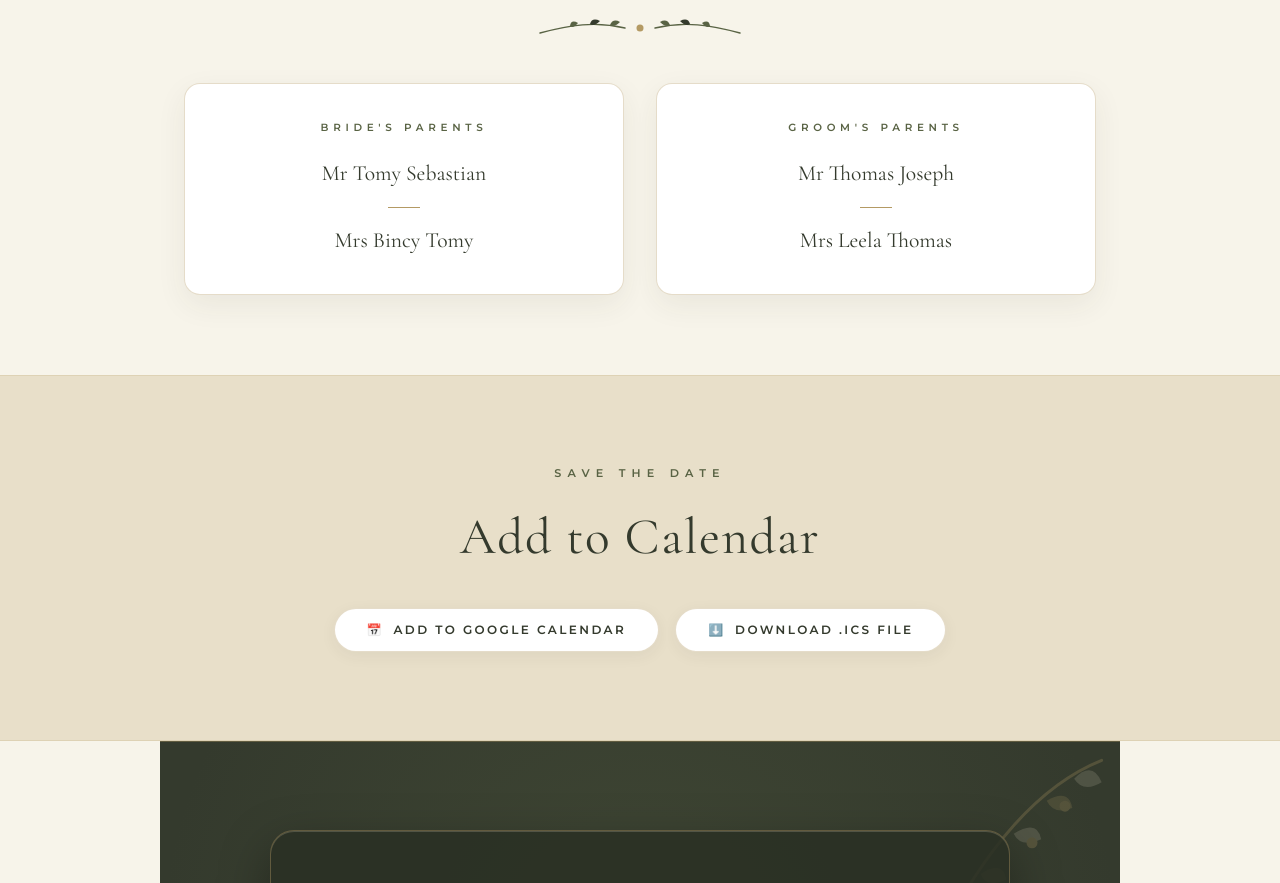
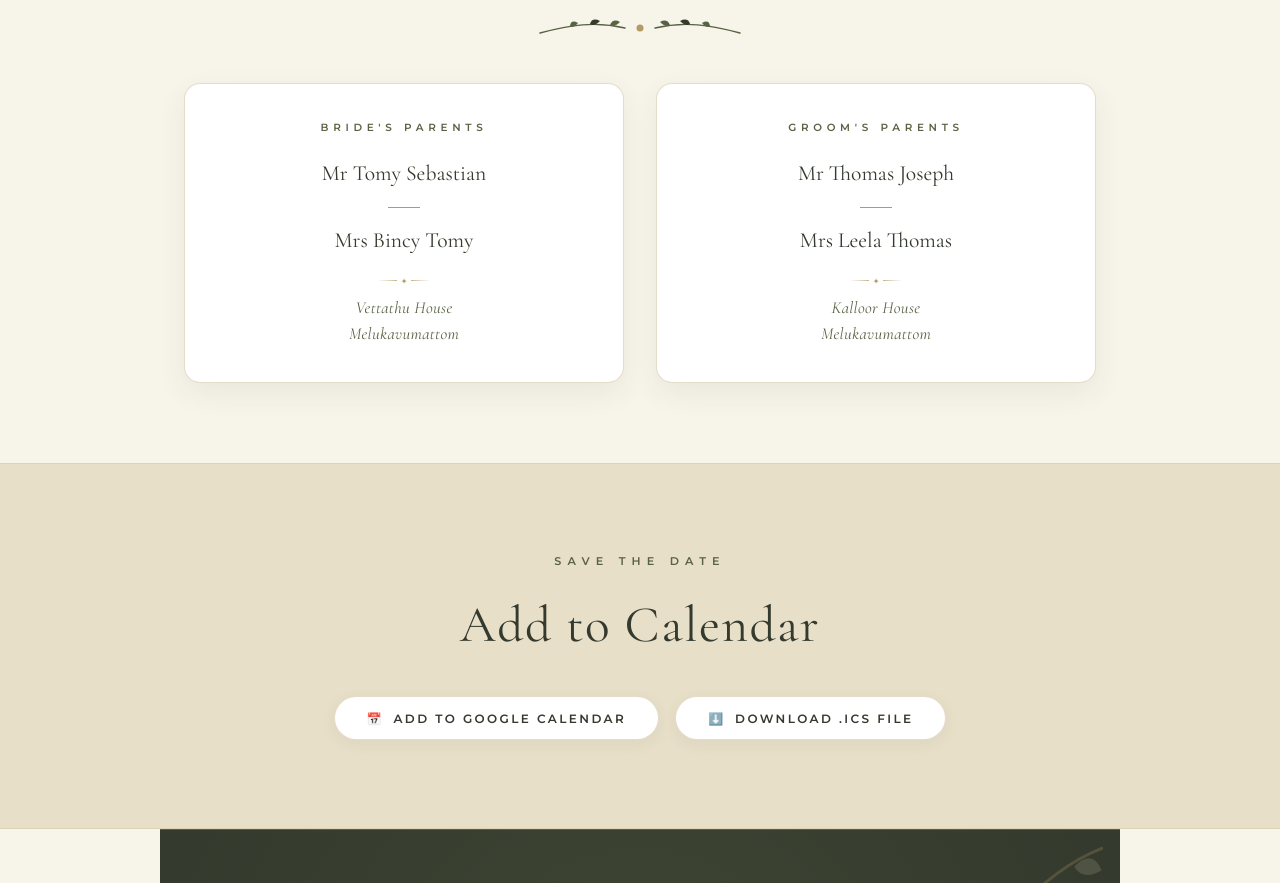
Before and after one commit to SebasTomVettathu/engagement-invite, a plain HTML site: page index.html in a window 1280 px wide. Shown: the part 4465-5348 px from the top of the page. Drawn offline with nearby package versions, Linux system fonts and the light colour scheme.

Commit message:
Add address space under parents details for bride and groom

```diff
--- a/assets/css/style.css
+++ b/assets/css/style.css
@@ -1081,6 +1081,15 @@ a      { text-decoration: none; color: inherit; }
   padding: 2.2rem 1.6rem;
   background: #FFFFFF;
   box-shadow: 0 10px 30px rgba(52, 58, 45, 0.07);
+  display: flex;
+  flex-direction: column;
+  align-items: center;
+  text-align: center;
+  transition: transform 0.3s ease, box-shadow 0.3s ease;
+}
+.family-side:hover {
+  transform: translateY(-3px);
+  box-shadow: 0 14px 36px rgba(52, 58, 45, 0.12);
 }
 .family-role {
   font-size: 0.65rem;
@@ -1090,7 +1099,7 @@ a      { text-decoration: none; color: inherit; }
   margin-bottom: 1.25rem;
   font-weight: 600;
 }
-.family-name-pair { display: flex; flex-direction: column; gap: 0.6rem; }
+.family-name-pair { display: flex; flex-direction: column; gap: 0.6rem; width: 100%; }
 .family-name {
   font-family: var(--font-serif);
   font-size: 1.35rem;
@@ -1098,6 +1107,42 @@ a      { text-decoration: none; color: inherit; }
   color: var(--forest-green);
 }
 .family-name-sep { width: 32px; height: 1px; background: var(--antique-gold); margin: 0.35rem auto; }
+
+.family-address-block {
+  margin-top: 1.35rem;
+  width: 100%;
+  display: flex;
+  flex-direction: column;
+  align-items: center;
+}
+.family-address-divider {
+  width: 52px;
+  height: 1px;
+  background: linear-gradient(90deg, transparent, var(--antique-gold), transparent);
+  margin-bottom: 0.85rem;
+  position: relative;
+  display: flex;
+  align-items: center;
+  justify-content: center;
+}
+.family-address-divider::after {
+  content: '✦';
+  position: absolute;
+  font-size: 0.5rem;
+  color: var(--antique-gold);
+  background: #FFFFFF;
+  padding: 0 4px;
+  line-height: 1;
+}
+.family-address {
+  font-family: var(--font-serif);
+  font-size: 1.05rem;
+  line-height: 1.55;
+  color: var(--primary-olive);
+  font-style: italic;
+  font-weight: 400;
+  letter-spacing: 0.02em;
+}
 
 /* ══════════════════════════════════════════
    SECTION 8: CALENDAR BUTTONS (Warm Beige Base)
--- a/assets/js/config.js
+++ b/assets/js/config.js
@@ -52,10 +52,12 @@ const CONFIG = {
       { prefix: 'Mr', name: 'Tomy Sebastian' },
       { prefix: 'Mrs', name: 'Bincy Tomy' },
     ],
+    brideAddress: 'Vettathu House\nMelukavumattom',
     groom: [
       { prefix: 'Mr', name: 'Thomas Joseph' },
       { prefix: 'Mrs', name: 'Leela Thomas' },
     ],
+    groomAddress: 'Kalloor House\nMelukavumattom',
   },
 
   /* ── COMPLIMENTARY ── */
--- a/assets/js/main.js
+++ b/assets/js/main.js
@@ -86,6 +86,29 @@ document.addEventListener('DOMContentLoaded', () => {
         `<div class="family-name">${p.prefix} ${p.name}</div>` +
         (i < C.parents.groom.length - 1 ? '<div class="family-name-sep"></div>' : '')
       ).join('');
+    }
+
+    /* Family Addresses */
+    const brideAddrBlock = document.getElementById('bride-family-address-block');
+    const brideAddrEl = document.getElementById('bride-family-address');
+    if (brideAddrEl && C.parents) {
+      if (C.parents.brideAddress && C.parents.brideAddress.trim()) {
+        brideAddrEl.innerHTML = C.parents.brideAddress.trim().replace(/\n/g, '<br>');
+        if (brideAddrBlock) brideAddrBlock.style.display = 'flex';
+      } else if (brideAddrBlock) {
+        brideAddrBlock.style.display = 'none';
+      }
+    }
+
+    const groomAddrBlock = document.getElementById('groom-family-address-block');
+    const groomAddrEl = document.getElementById('groom-family-address');
+    if (groomAddrEl && C.parents) {
+      if (C.parents.groomAddress && C.parents.groomAddress.trim()) {
+        groomAddrEl.innerHTML = C.parents.groomAddress.trim().replace(/\n/g, '<br>');
+        if (groomAddrBlock) groomAddrBlock.style.display = 'flex';
+      } else if (groomAddrBlock) {
+        groomAddrBlock.style.display = 'none';
+      }
     }
 
     /* Complimentary */
--- a/index.html
+++ b/index.html
@@ -34,7 +34,7 @@
     rel="stylesheet" />
 
   <!-- Styles (with cache-busting version) -->
-  <link rel="stylesheet" href="assets/css/style.css?v=9" />
+  <link rel="stylesheet" href="assets/css/style.css?v=10" />
 </head>
 
 <body>
@@ -556,6 +556,10 @@
           <div class="family-name-sep"></div>
           <div class="family-name">Mrs Bincy Tomy</div>
         </div>
+        <div class="family-address-block" id="bride-family-address-block">
+          <div class="family-address-divider" aria-hidden="true"></div>
+          <p class="family-address" id="bride-family-address">Vettathu House<br>Melukavumattom</p>
+        </div>
       </div>
 
       <div class="family-side reveal-right">
@@ -564,6 +568,10 @@
           <div class="family-name">Mr Thomas Joseph</div>
           <div class="family-name-sep"></div>
           <div class="family-name">Mrs Leela Thomas</div>
+        </div>
+        <div class="family-address-block" id="groom-family-address-block">
+          <div class="family-address-divider" aria-hidden="true"></div>
+          <p class="family-address" id="groom-family-address">Kalloor House<br>Melukavumattom</p>
         </div>
       </div>
 
@@ -749,8 +757,8 @@
   </footer>
 
   <!-- Scripts (with cache-busting version) -->
-  <script src="assets/js/config.js?v=9"></script>
-  <script src="assets/js/main.js?v=9"></script>
+  <script src="assets/js/config.js?v=10"></script>
+  <script src="assets/js/main.js?v=10"></script>
 
 </body>
 
```
